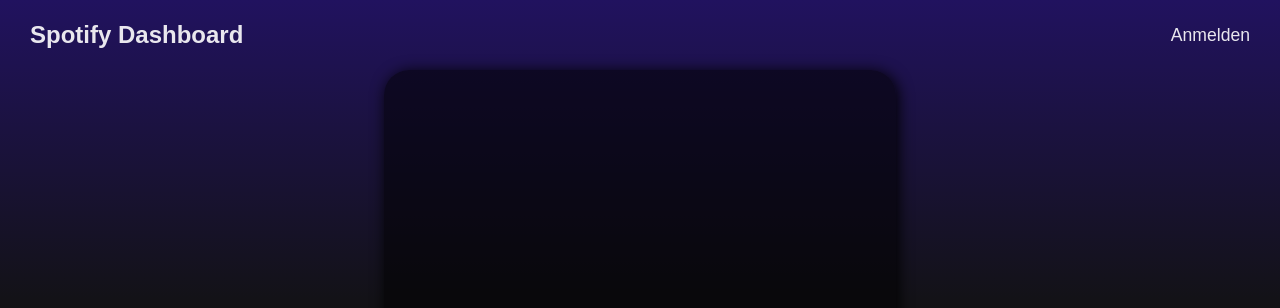
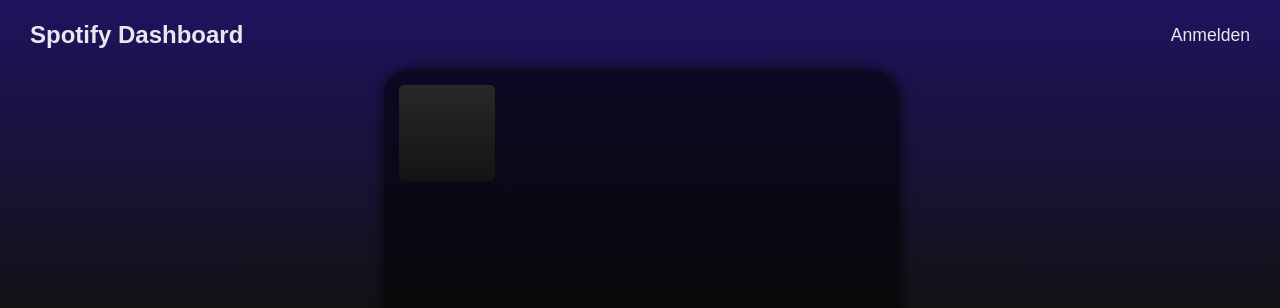
Before and after one commit to NoOneHardy/spotify-dashboard, an Angular app: page / in a window 1280 px wide. Shown: the top 308 px of the page. Built offline with nearby package versions, Linux system fonts and the light colour scheme; a web font is replaced by a local one.

Commit message:
Image dummy

```diff
--- a/src/app/dashboard/player/player.component.css
+++ b/src/app/dashboard/player/player.component.css
@@ -13,6 +13,7 @@
 .track {
   display: grid;
   grid-template-columns: 20% 80%;
+  grid-template-rows: auto;
 }
 
 .track-info {
@@ -73,3 +74,9 @@ h2 {
   border-radius: 1px;
   transition: width 1s linear;
 }
+
+.album-image.dummy {
+  background-image: linear-gradient(to top, #141414, var(--spotify-background-dropdown-dark));
+  display: block;
+  transition: height 1s linear;
+}
--- a/src/app/dashboard/player/player.component.html
+++ b/src/app/dashboard/player/player.component.html
@@ -1,4 +1,12 @@
 <div class="player">
+  <div *ngIf="!playbackState">
+    <div class="playing-item dummy">
+      <div class="track dummy">
+        <div [ngStyle]="{'height': imageDummyHeight}" class="album-image dummy" id="album-image-dummy"></div>
+        <div class="track-info dummy"></div>
+      </div>
+    </div>
+  </div>
   <div *ngIf="playbackState" class="playback-state">
     <div class="playing-item" *ngIf="playbackState.item as item">
       <div class="track" *ngIf="item.type === 'track'">
@@ -22,7 +30,8 @@
       <div class="time">
         <div class="progress">{{ playbackState.progress_ms | date:'m:ss' }}</div>
         <div class="duration-indicator">
-          <div class="progress-indicator" [style]="'width:' + (100 / item.duration_ms * playbackState.progress_ms) + '%'"></div>
+          <div class="progress-indicator"
+               [style]="'width:' + (100 / item.duration_ms * playbackState.progress_ms) + '%'"></div>
         </div>
         <div class="duration">{{ item.duration_ms | date: 'm:ss' }}</div>
       </div>
--- a/src/app/dashboard/player/player.component.ts
+++ b/src/app/dashboard/player/player.component.ts
@@ -3,7 +3,7 @@ import {PlaybackState} from '../../spotify/interfaces/playback-state'
 import {PlayerService} from "../../spotify/player/player.service";
 import {AuthService} from "../../shared/auth.service";
 import {DatePipe, NgForOf, NgIf, NgOptimizedImage, NgStyle} from "@angular/common";
-import {interval, timer} from "rxjs";
+import {timer} from "rxjs";
 
 @Component({
   selector: 'app-player',
@@ -20,6 +20,7 @@ import {interval, timer} from "rxjs";
 })
 export class PlayerComponent {
   playbackState: PlaybackState | null = null
+  imageDummyHeight: string | null = null
 
   constructor(
     private playerS: PlayerService,
@@ -28,13 +29,22 @@ export class PlayerComponent {
     this.auth.tokenAvailable$.subscribe((response) => {
       if (response) {
         this.getPlaybackState()
+      } else {
+        this.playbackState = null
+        this.imageDummyHeight = getComputedStyle(document.getElementById('album-image-dummy')!).width ?? null
       }
     })
     if (this.auth.getTokenAvailable()) {
       this.getPlaybackState()
     }
+
     timer(0, 1000).subscribe(() => {
-      if (this.playbackState?.is_playing) this.playbackState.progress_ms += 1000
+      if (this.playbackState) {
+        if (this.playbackState.is_playing) this.playbackState.progress_ms += 1000
+      } else {
+        this.imageDummyHeight = getComputedStyle(document.getElementById('album-image-dummy')!).width ?? null
+      }
+
     })
   }
 
@@ -42,6 +52,8 @@ export class PlayerComponent {
     this.playerS.getPlaybackState().subscribe((response) => {
       if (response) {
         this.playbackState = response
+      } else {
+        this.imageDummyHeight = getComputedStyle(document.getElementById('album-image-dummy')!).width ?? null
       }
     })
   }
```
